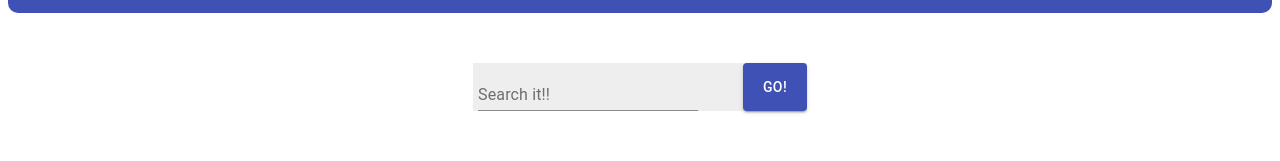
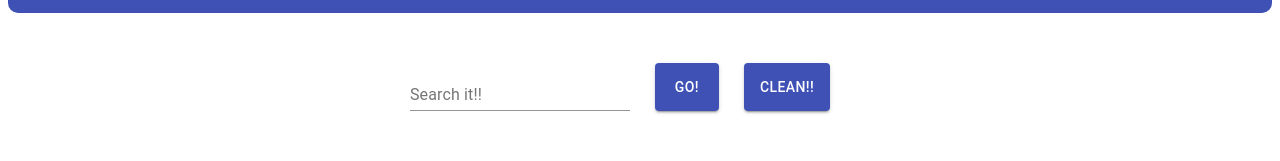
Before and after one commit to Ivanrodriguezr/pokeApp, a React (Create React App) app: page / in a window 1280 px wide. Shown: the part 145-306 px from the top of the page. Built offline with nearby package versions, Linux system fonts and the light colour scheme.

Commit message:
i add new buttom

```diff
--- a/src/App.js
+++ b/src/App.js
@@ -9,7 +9,7 @@ const App = () => {
   return (
     <ContainerApp>
       <ComponentHeader/>
-      <ContainerOptions/>
+            <ContainerOptions/>
       <PokemonList/>
     </ContainerApp>
   );
@@ -22,4 +22,6 @@ const ContainerApp = styled.div`
     align-items: center;
 `;
 
+
+
 export default App;
--- a/src/Components/ComponentButtom.js
+++ b/src/Components/ComponentButtom.js
@@ -4,7 +4,7 @@ import Buttom from '@material-ui/core/Button';
 const ComponentButtom = () => {
 
     return(
-        <Buttom variant='contained' color='primary' size='medium'>GO!</Buttom>
+        <Buttom  variant='contained' color='primary' size='medium'>GO!</Buttom>
     );
 
 }
--- /dev/null
+++ b/src/Components/ComponentClean.js
@@ -0,0 +1,29 @@
+import React from "react";
+import Buttom from '@material-ui/core/Button';
+import { makeStyles } from "@material-ui/core/styles";
+
+
+const useStyle = makeStyles({
+
+    ButtomClean:{
+        marginLeft:'25px',
+        marginRight:'45px'
+    }
+})
+
+
+const ComponentClean = () => {
+
+    const classes = useStyle()
+
+    return(
+        <Buttom
+            variant='contained'
+            color='primary'
+            size='medium'
+            className = {classes.ButtomClean}
+        >Clean!!</Buttom>
+    );
+
+}
+export default ComponentClean;
--- a/src/Components/ComponentSearch.js
+++ b/src/Components/ComponentSearch.js
@@ -1,6 +1,8 @@
 import React from "react";
 import ComponentButtom from "./ComponentButtom";
 import ComponentTextField from "./ComponentTextField";
+import ComponentClean from "./ComponentClean";
+
 
 
 const ComponentSearch =() =>{
@@ -9,6 +11,7 @@ const ComponentSearch =() =>{
         <>
             <ComponentTextField/>
             <ComponentButtom/>
+            <ComponentClean/>
         </>
     );
 
--- a/src/Components/ComponentTextField.js
+++ b/src/Components/ComponentTextField.js
@@ -8,7 +8,7 @@ const useStyle = makeStyles({
 
     TextFieldSearch:{
         marginLeft:'5px',
-        marginRight:'45px'
+        marginRight:'25px'
     }
 })
 
@@ -21,8 +21,8 @@ const ComponentTextField = () => {
         <TextField
             label='Search it!!'
             className = {classes.TextFieldSearch}
+            id='text'
         >
-            Search
         </TextField>
 
     )
--- a/src/Components/ContainerOptions.js
+++ b/src/Components/ContainerOptions.js
@@ -13,8 +13,9 @@ const ContainerOptions = () =>{
 };
 
 const ContainerOptionsStyles = styled.div`
-    background-color: #eee;
+
     display: flex;
     justify-content: center;
+    width: 100%;
 `
 export default ContainerOptions;
```
